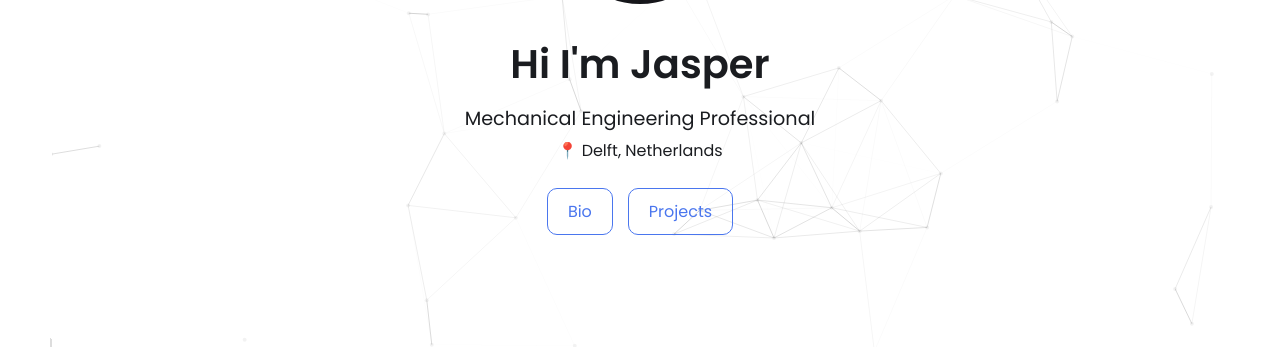
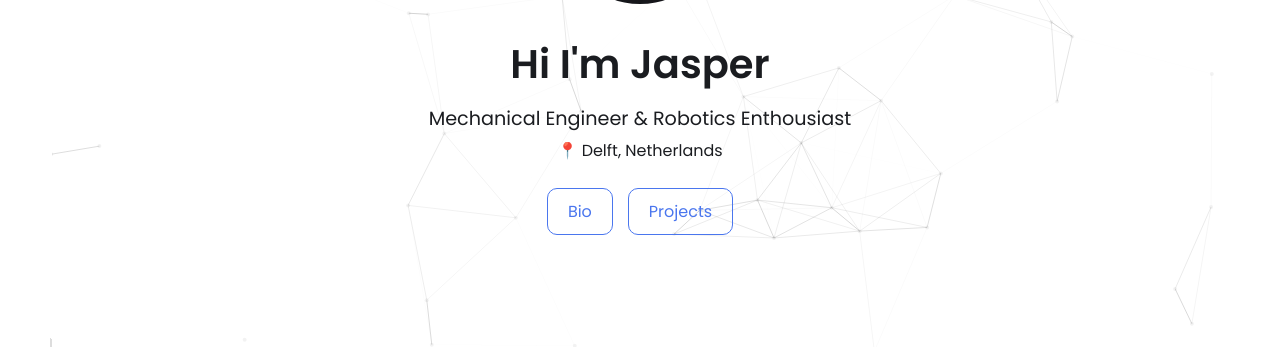
Before and after one commit to jasperwelgemoed/jasperwelgemoed.github.io, a Jekyll site: the page built from index.html, in a window 1280 px wide and 900 px high. Shown: the part 418-765 px from the top of the window. Built offline with Jekyll 4.4.1, drawn with Linux system fonts in a browser that asks for light colours.

Commit message:
Update hero.html

```diff
--- a/_includes/hero.html
+++ b/_includes/hero.html
@@ -2,7 +2,7 @@
   <div id="particles-js"></div>  <!-- Moved inside hero only -->
   <img src="/assets/images/profile-image/LinkedIn.jpg" alt="Jasper photo" class="profile-img">
   <h1>Hi I'm Jasper</h1>
-  <p class="subtitle">Mechanical Engineering Professional</p>
+  <p class="subtitle">Mechanical Engineer & Robotics Enthousiast</p>
   <p class="location">📍 Delft, Netherlands</p>
   <div class="hero-buttons">
     <a href="#bio" class="btn">Bio</a>
```
